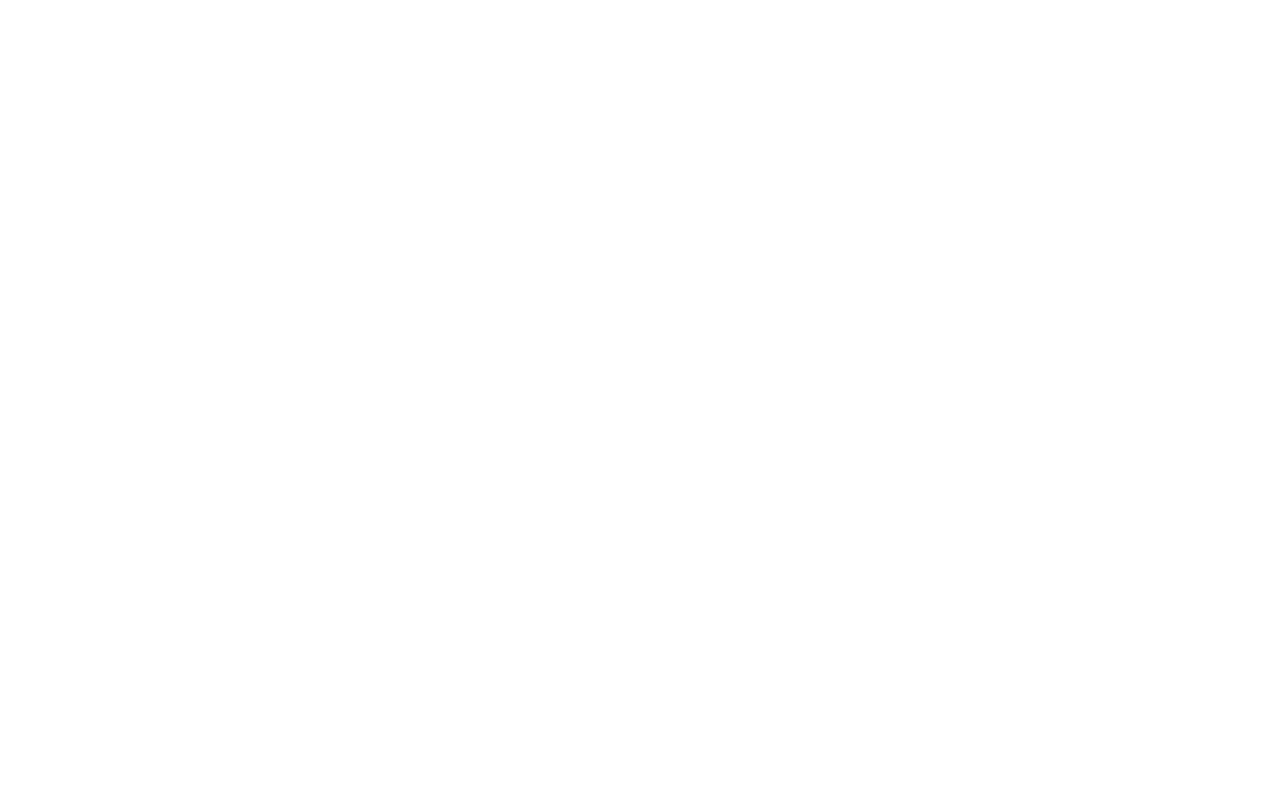
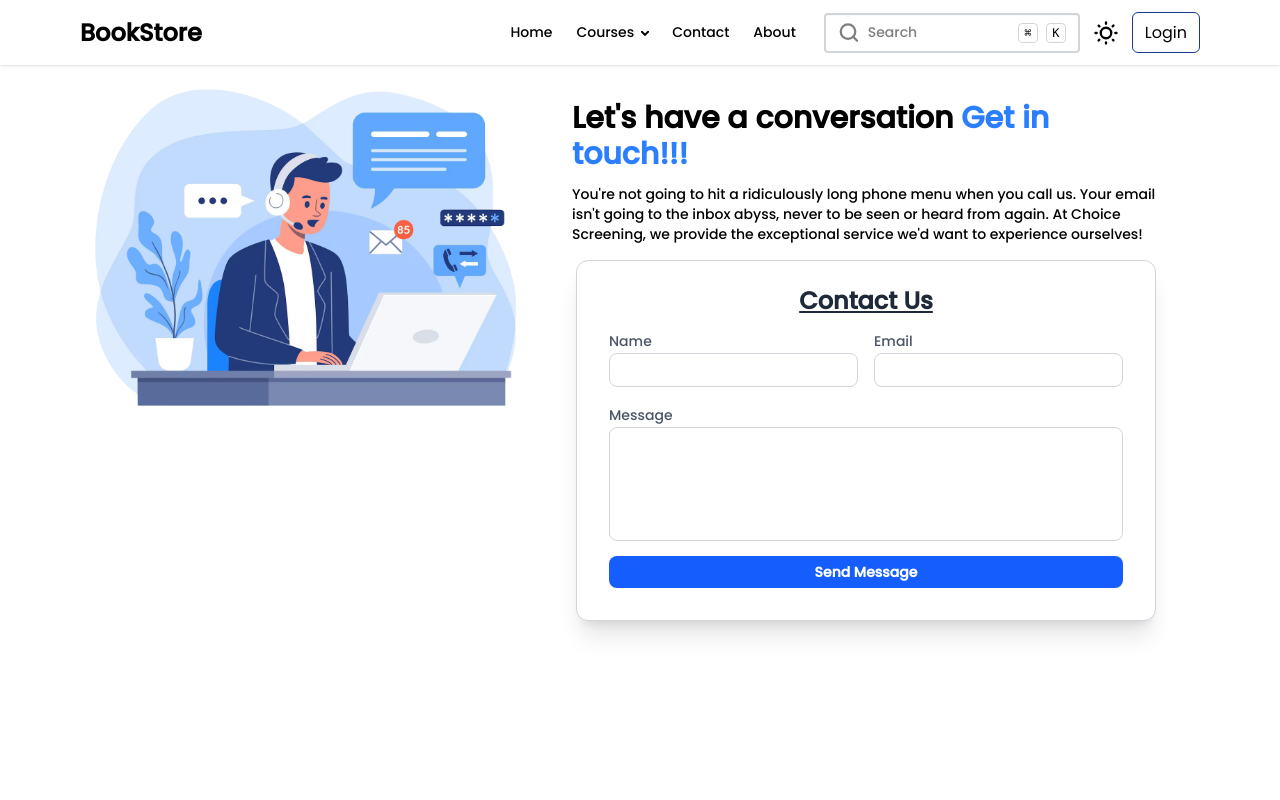
Before and after one commit to Bikash-Adhikari/BookStore-MERN, a React (Vite) app in the folder FrontEnd/: page /contact in a window 1280 px wide. Before the commit this address had no page. Shown: the top 800 px of the page. Built offline with nearby package versions, Linux system fonts and the light colour scheme.

Commit message:
UI refinement:FrontEnd part-completed

```diff
--- a/FrontEnd/index.html
+++ b/FrontEnd/index.html
@@ -7,6 +7,8 @@
   <meta name="viewport" content="width=device-width, initial-scale=1.0" />
   <title>BookStore: Bikash Adhikari</title>
 
+
+  <!-- Login/signup form auto fill: bg color and text color control -->
   <style>
     input:-webkit-autofill {
       box-shadow: 0 0 0px 1000px white inset !important;
--- a/FrontEnd/src/App.jsx
+++ b/FrontEnd/src/App.jsx
@@ -4,6 +4,8 @@
 import Courses from './courses/Courses'
 import { ThemeProvider } from './contexts/Theme'
 import Signup from './components/Signup'
+import ContactMain from './contact/ContactMain'
+
 
 
 
@@ -37,6 +39,7 @@
             <Route path="/" element={<Home />} />
             <Route path='/courses' element={<Courses />} />
             <Route path='/signup' element={<Signup />} />
+            <Route path='/contact' element={<ContactMain />} />
           </Routes>
         </div>
       </>
--- /dev/null
+++ b/FrontEnd/src/components/Contact.jsx
@@ -0,0 +1,135 @@
+import React, { useState } from "react";
+import contactImg from '/contactUs.png'
+
+
+const Contact = () => {
+    const [formData, setFormData] = useState({
+        name: "",
+        email: "",
+        message: "",
+    });
+
+    const handleChange = (e) => {
+        setFormData((prev) => ({
+            ...prev,
+            [e.target.name]: e.target.value,
+        }));
+    };
+
+    const handleSubmit = (e) => {
+        e.preventDefault();
+        alert("Message sent!");
+        setFormData({ name: "", email: "", message: "" });
+    };
+
+    return (
+
+        <>
+            <div className='max-w-screen-2xl container mx-auto md:px-20 px-4 flex flex-col md:flex-row justify-center  my-5 bg-white text-black dark:bg-blue-950 dark:text-white md:gap-1'>
+
+
+                <div className='w-full order-1 md:w-2/5 flex justify-center items-start'>
+                    <img src={contactImg} className='max-w-100 md:max-w-120' alt="" />
+                </div>
+
+
+
+                <div className='w-full order-2 md:order-1 pt-6 md:px-10 md:w-3/5 md:pt-20 '>
+
+                    <div className='space-y-3'>
+                        <h1 className='text-3xl font-bold'>
+                            Let's have a conversation <span className='text-blue-500'>Get in touch!!!</span>
+                        </h1>
+
+                        <p className='font-medium text-sm'>
+                            You're not going to hit a ridiculously long phone menu when you call us. Your email isn't going to the inbox abyss, never to be seen or heard from again. At Choice Screening, we provide the exceptional service we'd want to experience ourselves!
+                        </p>
+                    </div>
+
+                    <div className="w-full container md:px-1 px-0.5 py-4 bg-white text-black dark:bg-blue-950 dark:text-white">
+                        <div className="bg-white text-black font-medium px-2 md:px-8 py-6 rounded-xl border border-gray-300 shadow-xl w-full">
+
+                            <h2 className="text-2xl font-bold text-gray-800 mb-3 text-center underline">
+                                Contact Us
+                            </h2>
+
+                            <form onSubmit={handleSubmit}>
+
+                                {/* Name Email */}
+                                <div className="flex flex-col md:flex-row gap-4 mb-4">
+                                    <div className="w-full">
+                                        <label className="mb-1 text-gray-600 font-medium py-1.5 text-sm" htmlFor="name">
+                                            Name
+                                        </label>
+                                        <br />
+                                        <input
+                                            type="text"
+                                            name="name"
+                                            required
+                                            value={formData.name}
+                                            onChange={handleChange}
+                                            className="w-full px-4 py-1.5 text-sm border border-gray-300 rounded-lg focus:ring-2 focus:ring-blue-500 outline-none "
+                                        />
+                                    </div>
+
+                                    <div className="w-full">
+                                        <label className="mb-1 text-gray-600 font-medium py-1.5 text-sm" htmlFor="email">
+                                            Email
+                                        </label><br />
+                                        <input
+                                            type="email"
+                                            name="email"
+                                            required
+                                            value={formData.email}
+                                            onChange={handleChange}
+                                            className="w-full px-4 py-1.5 text-sm border border-gray-300 rounded-lg focus:ring-2 focus:ring-blue-500 outline-none"
+                                        />
+                                    </div>
+
+                                </div>
+
+
+
+                                <div>
+                                    {/* message */}
+                                    <div>
+                                        <label className="text-gray-600 font-medium py-1.5 text-sm" htmlFor="message">
+                                            Message
+                                        </label>
+                                        <textarea
+                                            name="message"
+                                            rows="5"
+                                            required
+                                            value={formData.message}
+                                            onChange={handleChange}
+                                            className="w-full px-4 py-1.5 text-sm border border-gray-300 rounded-lg focus:ring-2 focus:ring-blue-500 outline-none resize-none"
+                                        ></textarea>
+                                    </div>
+
+                                    <button
+                                        type="submit"
+                                        className="w-full bg-blue-600 hover:bg-blue-700 text-white font-semibold py-1.5 text-sm px-4 my-2 rounded-lg transition duration-300 cursor-pointer"
+                                    >
+                                        Send Message
+                                    </button>
+                                </div>
+                            </form>
+                        </div>
+                    </div>
+
+
+                </div>
+
+            </div>
+
+        </>
+
+
+    );
+
+
+
+
+};
+
+export default Contact;
--- a/FrontEnd/src/components/Navbar.jsx
+++ b/FrontEnd/src/components/Navbar.jsx
@@ -79,21 +79,21 @@
     const navList = (
         <>
             <li>
-                <a href='/'>Home</a>
+                <Link to={'/'}><a>Home</a></Link>
             </li>
             <li>
                 <details>
 
                     {/* navigate Courses-page without Brouser DOM reload ==> using "Link" */}
                     <summary><Link to={'/courses'}> <span>Courses</span> </Link></summary>
-                    <ul className="p-2 bg-white text-black dark:bg-blue-950 dark:text-white">
+                    <ul className="p-2 bg-white text-black dark:bg-blue-800 dark:text-white">
                         <li><a>Science</a></li>
                         <li><a>Commerce</a></li>
                     </ul>
                 </details>
             </li>
             <li>
-                <a>Contact</a>
+                <Link to={'/contact'}><a>Contact</a></Link>
             </li>
             <li>
                 <a>About</a>
@@ -108,7 +108,7 @@
                 className={`max-w-dvw container mx-auto z-99 fixed top-0 left-0 right-0 flex justify-center bg-white text-black dark:bg-blue-950 dark:text-white dark:shadow-gray-900
                 ${sticky ? "sticky-navbar shadow-md bg-base-300 duration-300 transition-all ease-in-out" : ""
                     }`}>
-                <div className="navbar shadow-sm max-w-screen-2xl md:px-16   px-4">
+                <div className="navbar shadow-sm max-w-screen-2xl md:px-20   px-4">
                     <div className="navbar-start">
                         <div className="dropdown">
                             <div tabIndex={0} role="button" className="btn btn-ghost lg:hidden">
@@ -120,7 +120,7 @@
                                 {navList}
                             </ul>
                         </div>
-                        <a className="btn btn-ghost text-2xl font-bold">BookStore</a>  {/* logo */}
+                        <Link to='/'><a className="text-2xl font-bold">BookStore</a></Link>  {/* logo */}
                     </div>
 
 
--- /dev/null
+++ b/FrontEnd/src/contact/ContactMain.jsx
@@ -0,0 +1,18 @@
+import React from 'react'
+import Navbar from '../components/Navbar'
+import Footer from '../components/Footer'
+import Contact from '../components/Contact'
+
+function ContactMain() {
+    return (
+        <>
+            <Navbar />
+            <div className='min-h-screen flex justify-center'>
+                <Contact />
+            </div>
+            <Footer />
+        </>
+    )
+}
+
+export default ContactMain
```
Also changed, not shown: FrontEnd/public/contactUs.png (added).
